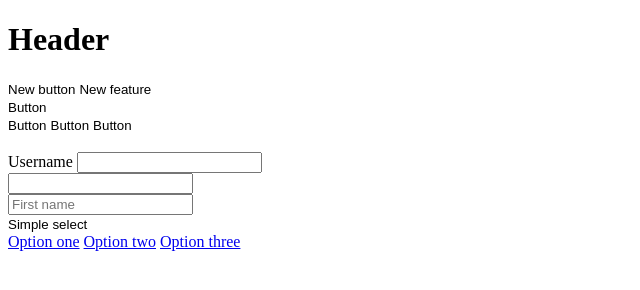
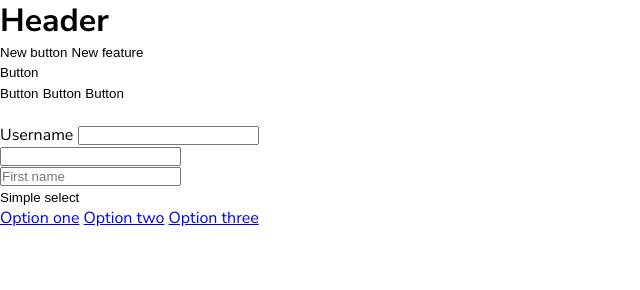
Before and after one commit to damian-szwajkos/Neumorphism_material, a plain HTML site: page neumorphism-material/index.html in a window 1280 px wide. Shown: the whole page, without its empty margins (0-640 px from the left). Drawn offline with nearby package versions, Linux system fonts and the light colour scheme; files that its build step writes are made by us from their sources.

Commit message:
Add basic styling.

```diff
--- a/neumorphism-material/style.scss
+++ b/neumorphism-material/style.scss
@@ -11,3 +11,21 @@
 
 
 /* ORGANISMS */
+
+
+
+/* BASIC */
+
+*, body {
+  margin: 0;
+  padding: 0;
+  box-sizing: border-box;
+}
+
+body {
+  background: $col-background;
+  color: $col-text;
+  font-family: $font-primary;
+  font-size: 16px;
+  line-height: 1.3;
+}
```
Also changed, not shown: neumorphism-material/style.css (added), neumorphism-material/style.min.css (added).
